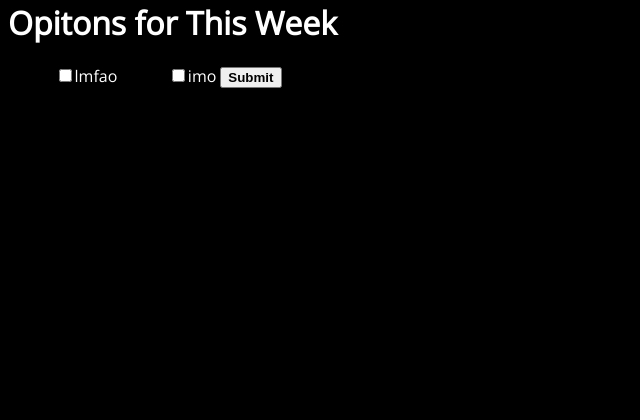
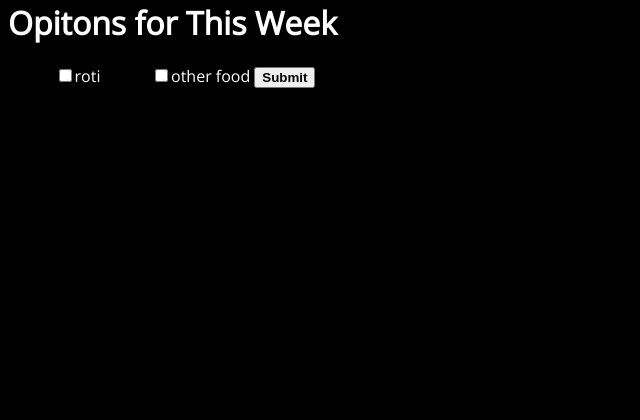
Before and after one commit to SinghKabirAcct/templePortal, a Flask app: template templates/calender.html in a window 1280 px wide. Shown: the part 147-567 px from the top of the page, without its empty margins (0-640 px from the left). Run offline with Flask 2, Linux system fonts and the light colour scheme; the template is opened without the code that fills it, so the values that code supplies are empty.

Commit message:
last second

```diff
--- a/templates/calender.html
+++ b/templates/calender.html
@@ -43,8 +43,8 @@
     <a href="/"><img src = 'https://pringleapi.com/Documents/62196dcd-21f0-4c5e-bb1c-6bf12c59b2fa/Iskcon_Logo.png' href="/" alt="logo" height="13.5%" class="top-right-justify" /></a>
     <h1>Opitons for This Week</h1>
     <form method="post">
-        <input type="checkbox" name="lmfao" value="lmfao"><label>lmfao</label></input>
-        <input type="checkbox" name="imo" value="imo"><label>imo</label></input>
+        <input type="checkbox" name="lmfao" value="lmfao"><label>roti</label></input>
+        <input type="checkbox" name="imo" value="imo"><label>other food</label></input>
         <button type="submit"><strong>Submit</strong></button>
     </form>
 
```
